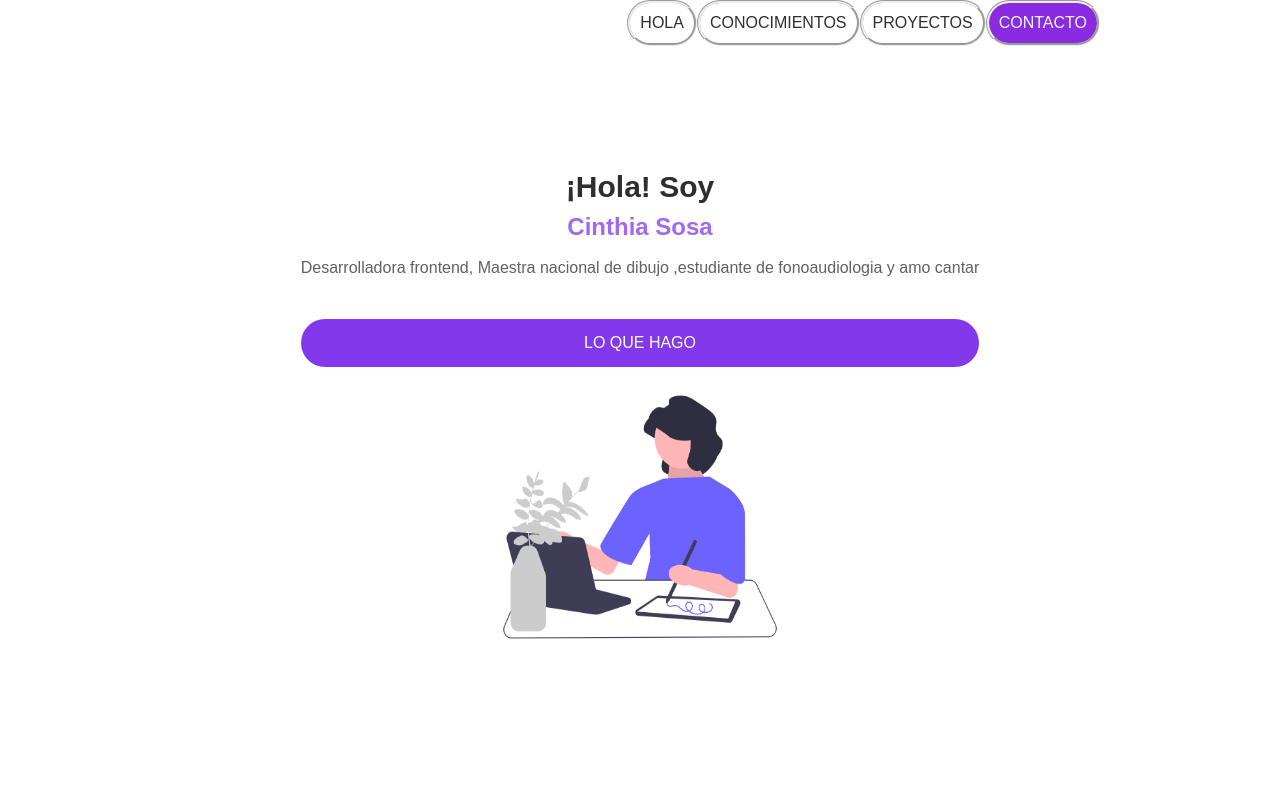
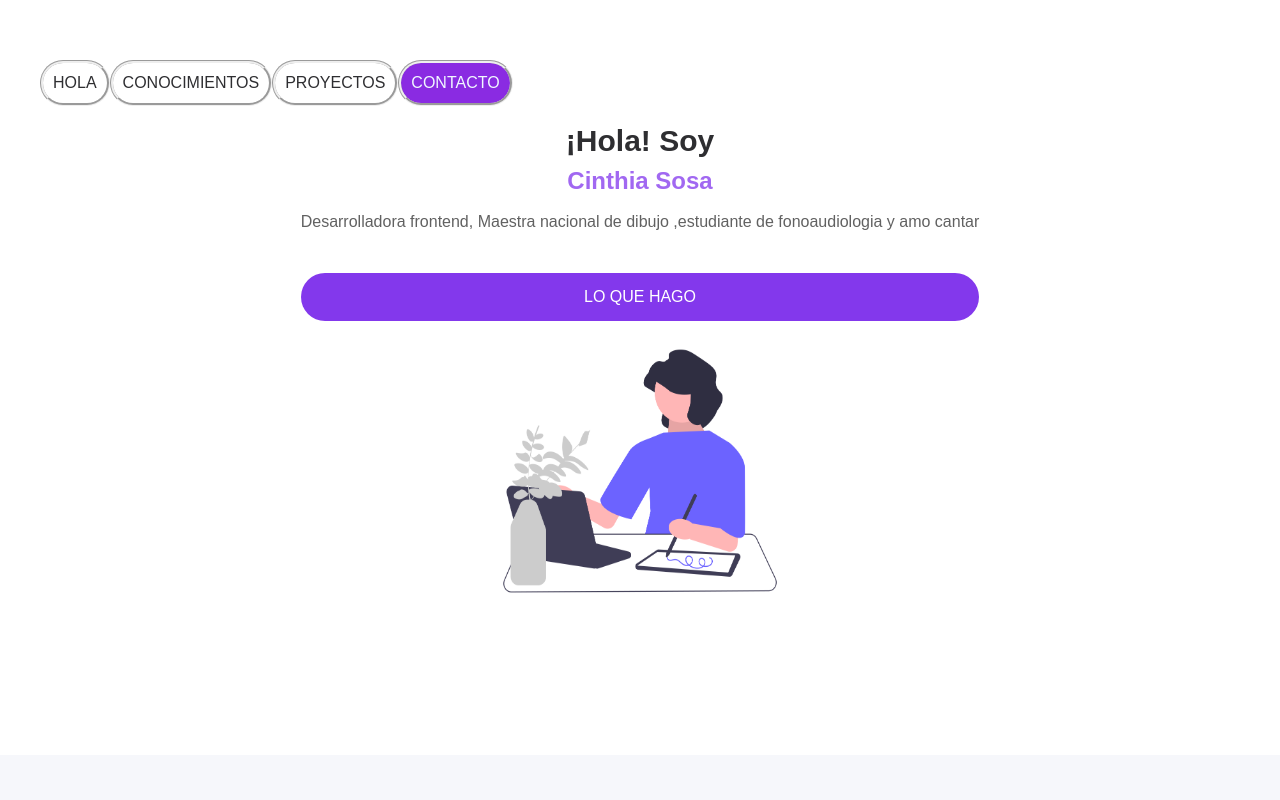
Before and after one commit to Ramlah23/mi-portafolio, a plain HTML site: page index.html in a window 1280 px wide. Shown: the top 800 px of the page. Drawn offline with Linux system fonts and the light colour scheme.

Commit message:
se modifico la cabecera

```diff
--- a/style.css
+++ b/style.css
@@ -12,11 +12,14 @@ body {
 .cabecera {
     width: 100%;
     max-width: 1100px;
-    position: sticky;
+    position: fixed;
+    margin-top: 30px;
 }
 .contenedor-de-cabecera {
     display: flex;
     justify-content: flex-end;
+    margin-top: 30px;
+    position: fixed;
 
 }
 .menu  {
```
